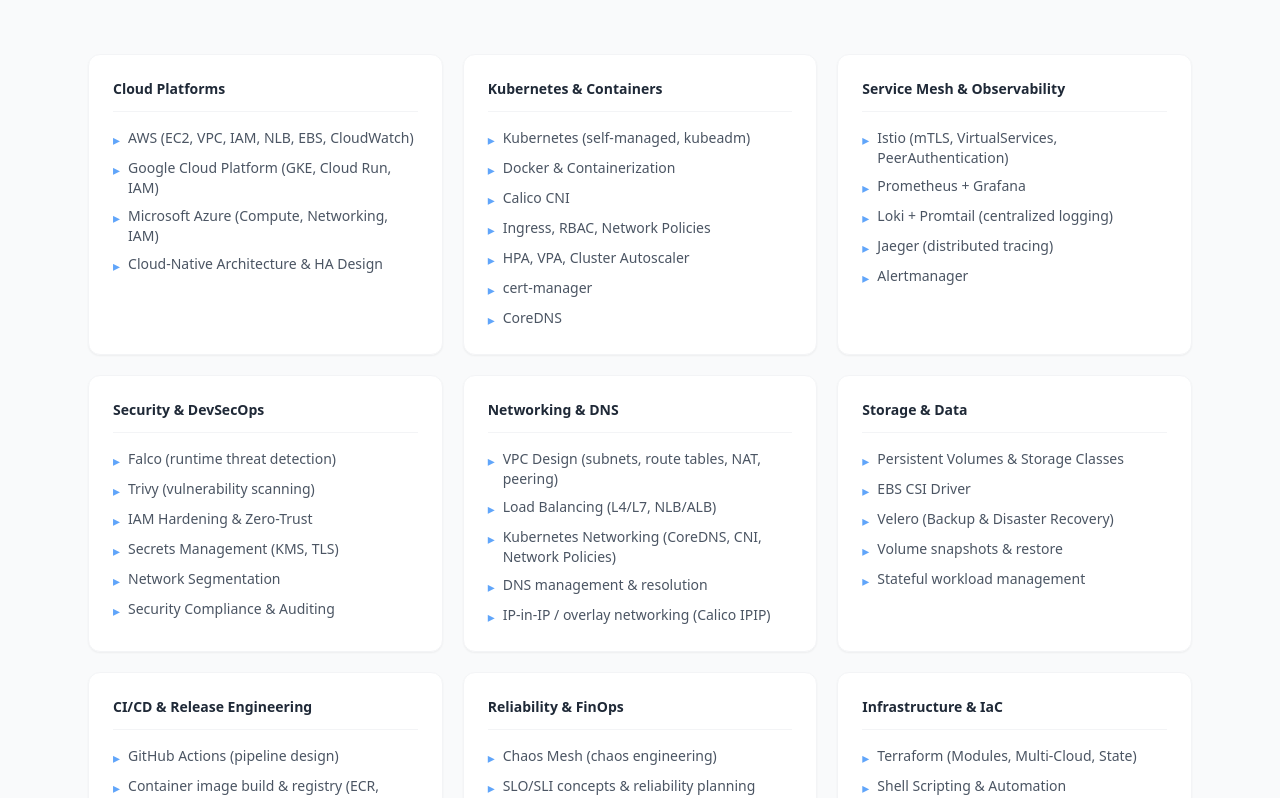
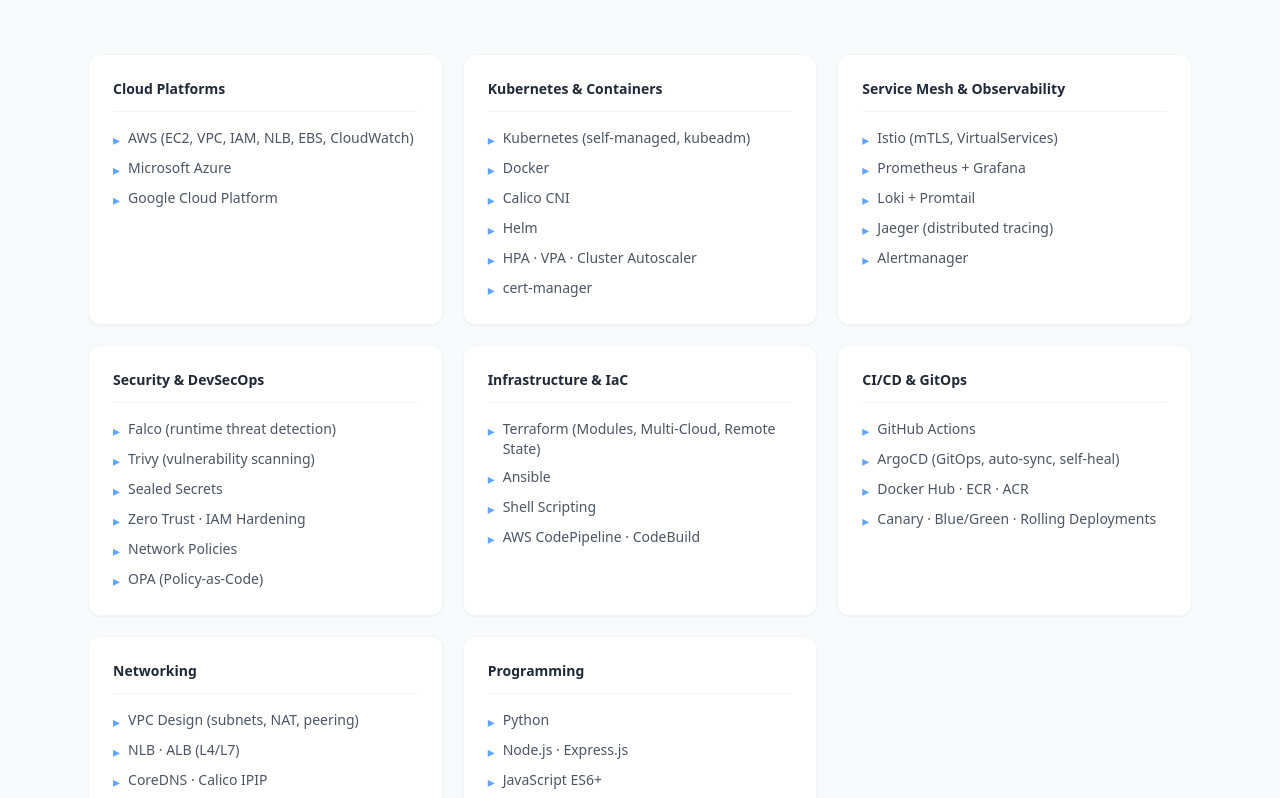
Before and after one commit to AbdurRehman924/Personal-Portfolio, a React (Create React App) app: page / in a window 1280 px wide. Shown: the part 4160-4958 px from the top of the page. Built offline with nearby package versions, Linux system fonts and the light colour scheme.

Commit message:
refactor(skills): trim to high-signal skills, remove clutter categories

```diff
--- a/src/components/Skills.jsx
+++ b/src/components/Skills.jsx
@@ -1,43 +1,35 @@
 const skillCategories = [
   {
     title: "Cloud Platforms",
-    skills: ["AWS (EC2, VPC, IAM, NLB, EBS, CloudWatch)", "Google Cloud Platform (GKE, Cloud Run, IAM)", "Microsoft Azure (Compute, Networking, IAM)", "Cloud-Native Architecture & HA Design"],
+    skills: ["AWS (EC2, VPC, IAM, NLB, EBS, CloudWatch)", "Microsoft Azure", "Google Cloud Platform"],
   },
   {
     title: "Kubernetes & Containers",
-    skills: ["Kubernetes (self-managed, kubeadm)", "Docker & Containerization", "Calico CNI", "Ingress, RBAC, Network Policies", "HPA, VPA, Cluster Autoscaler", "cert-manager", "CoreDNS"],
+    skills: ["Kubernetes (self-managed, kubeadm)", "Docker", "Calico CNI", "Helm", "HPA · VPA · Cluster Autoscaler", "cert-manager"],
   },
   {
     title: "Service Mesh & Observability",
-    skills: ["Istio (mTLS, VirtualServices, PeerAuthentication)", "Prometheus + Grafana", "Loki + Promtail (centralized logging)", "Jaeger (distributed tracing)", "Alertmanager"],
+    skills: ["Istio (mTLS, VirtualServices)", "Prometheus + Grafana", "Loki + Promtail", "Jaeger (distributed tracing)", "Alertmanager"],
   },
   {
     title: "Security & DevSecOps",
-    skills: ["Falco (runtime threat detection)", "Trivy (vulnerability scanning)", "IAM Hardening & Zero-Trust", "Secrets Management (KMS, TLS)", "Network Segmentation", "Security Compliance & Auditing"],
-  },
-  {
-    title: "Networking & DNS",
-    skills: ["VPC Design (subnets, route tables, NAT, peering)", "Load Balancing (L4/L7, NLB/ALB)", "Kubernetes Networking (CoreDNS, CNI, Network Policies)", "DNS management & resolution", "IP-in-IP / overlay networking (Calico IPIP)"],
-  },
-  {
-    title: "Storage & Data",
-    skills: ["Persistent Volumes & Storage Classes", "EBS CSI Driver", "Velero (Backup & Disaster Recovery)", "Volume snapshots & restore", "Stateful workload management"],
-  },
-  {
-    title: "CI/CD & Release Engineering",
-    skills: ["GitHub Actions (pipeline design)", "Container image build & registry (ECR, Docker Hub)", "Rolling deployments, blue/green, canary", "Automated vulnerability scanning in pipelines", "GitOps-driven continuous delivery (ArgoCD)"],
-  },
-  {
-    title: "Reliability & FinOps",
-    skills: ["Chaos Mesh (chaos engineering)", "SLO/SLI concepts & reliability planning", "Kubecost (cost monitoring & optimization)", "Resource requests/limits tuning", "Spot/preemptible instance strategies"],
+    skills: ["Falco (runtime threat detection)", "Trivy (vulnerability scanning)", "Sealed Secrets", "Zero Trust · IAM Hardening", "Network Policies", "OPA (Policy-as-Code)"],
   },
   {
     title: "Infrastructure & IaC",
-    skills: ["Terraform (Modules, Multi-Cloud, State)", "Shell Scripting & Automation", "Cluster bootstrapping (kubeadm)", "Infrastructure lifecycle management"],
+    skills: ["Terraform (Modules, Multi-Cloud, Remote State)", "Ansible", "Shell Scripting", "AWS CodePipeline · CodeBuild"],
   },
   {
-    title: "Programming & Backend",
-    skills: ["Node.js & Express.js", "Python", "JavaScript ES6+", "RESTful API Development", "React.js & Vue.js", "MongoDB"],
+    title: "CI/CD & GitOps",
+    skills: ["GitHub Actions", "ArgoCD (GitOps, auto-sync, self-heal)", "Docker Hub · ECR · ACR", "Canary · Blue/Green · Rolling Deployments"],
+  },
+  {
+    title: "Networking",
+    skills: ["VPC Design (subnets, NAT, peering)", "NLB · ALB (L4/L7)", "CoreDNS · Calico IPIP", "CloudFront CDN · WAF · Route 53"],
+  },
+  {
+    title: "Programming",
+    skills: ["Python", "Node.js · Express.js", "JavaScript ES6+", "React.js · Vue.js", "RESTful APIs", "MongoDB"],
   },
 ];
 
```
